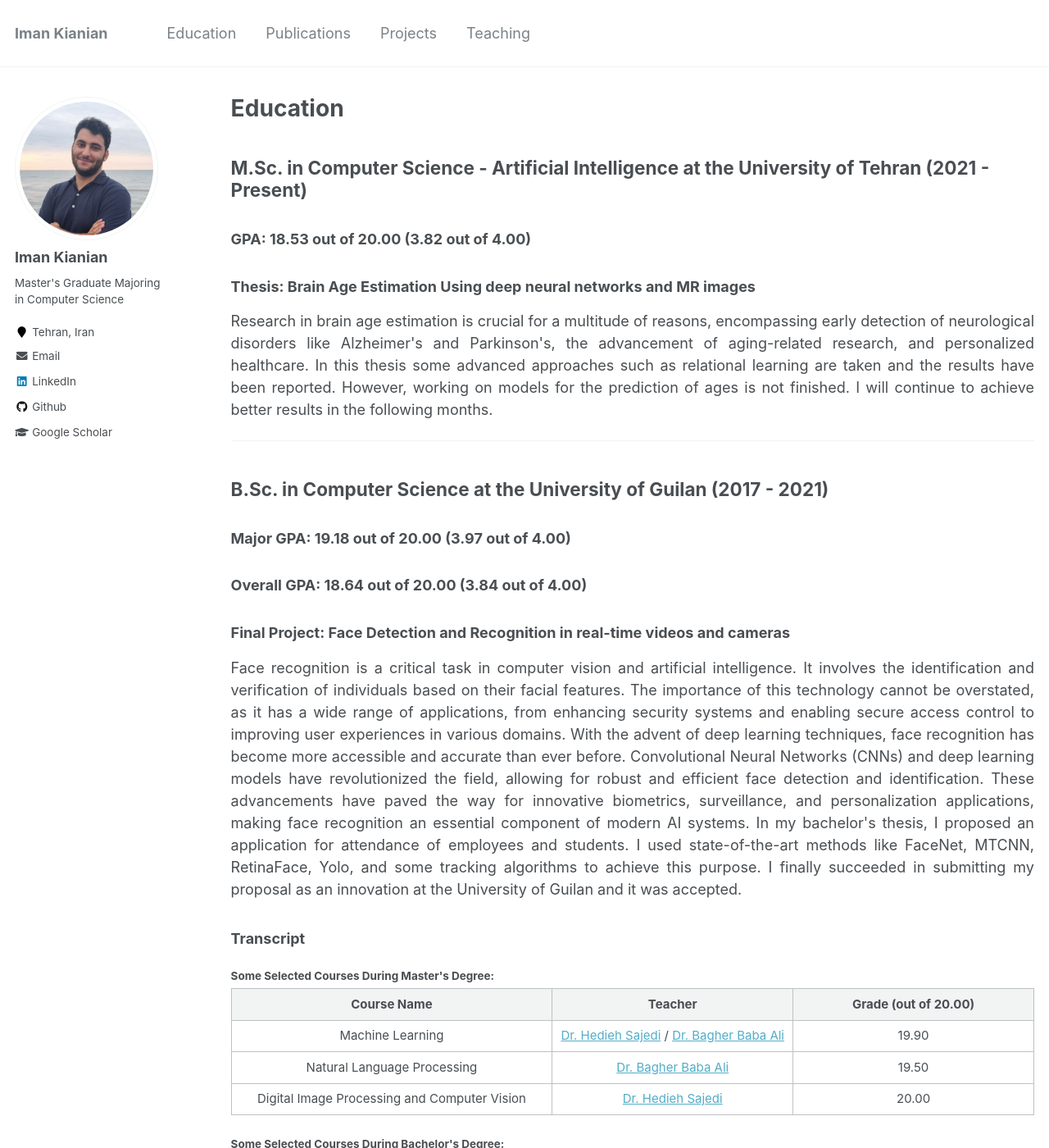
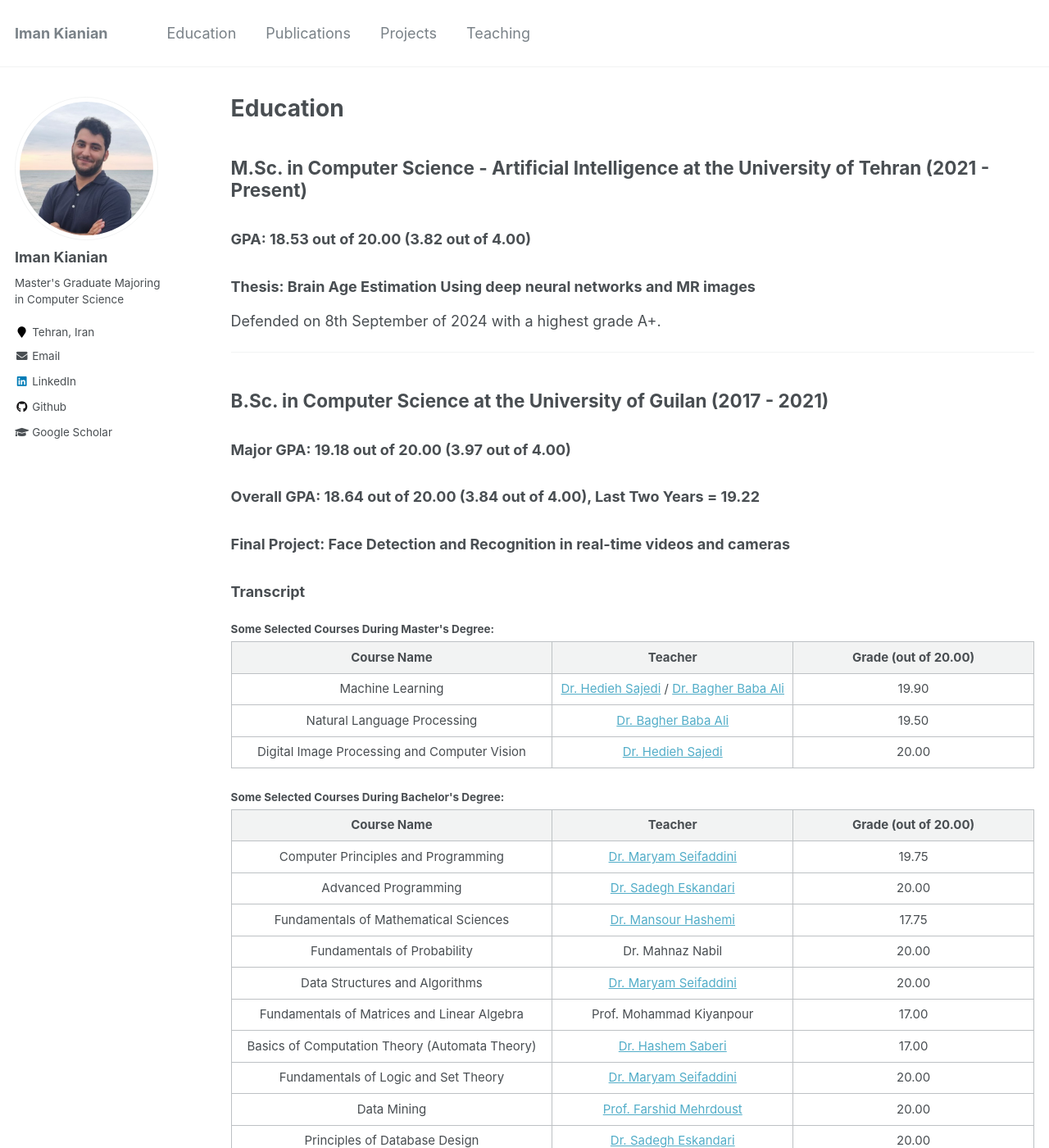
Before and after one commit to iman2693/imankianian.github.io, a Jekyll site: the page built from _pages/education.md, in a window 1280 px wide and 1400 px high. Shown: the whole window at 82% size. Built offline with Jekyll 4.4.1, drawn with Linux system fonts in a browser that asks for light colours.

Commit message:
Update education.md

```diff
--- a/_pages/education.md
+++ b/_pages/education.md
@@ -33,7 +33,7 @@ GPA: 18.53 out of 20.00 (3.82 out of 4.00)
 </h3>
 
 <h3>Thesis: Brain Age Estimation Using deep neural networks and MR images</h3>
-<p style="text-align:justify;">Research in brain age estimation is crucial for a multitude of reasons, encompassing early detection of neurological disorders like Alzheimer's and Parkinson's, the advancement of aging-related research, and personalized healthcare. In this thesis some advanced approaches such as relational learning are taken and the results have been reported. However, working on models for the prediction of ages is not finished. I will continue to achieve better results in the following months. </p>
+<p style="text-align:justify;">Defended on 8th September of 2024 with a highest grade A+.</p>
 
 
 
@@ -49,10 +49,10 @@ Major GPA: 19.18 out of 20.00 (3.97 out of 4.00)
 </h3>
 
 <h3>
-Overall GPA: 18.64 out of 20.00 (3.84 out of 4.00)
+Overall GPA: 18.64 out of 20.00 (3.84 out of 4.00), Last Two Years = 19.22
 </h3>
 <h3>Final Project: Face Detection and Recognition in real-time videos and cameras</h3>
-<p style="text-align:justify;">Face recognition is a critical task in computer vision and artificial intelligence. It involves the identification and verification of individuals based on their facial features. The importance of this technology cannot be overstated, as it has a wide range of applications, from enhancing security systems and enabling secure access control to improving user experiences in various domains. With the advent of deep learning techniques, face recognition has become more accessible and accurate than ever before. Convolutional Neural Networks (CNNs) and deep learning models have revolutionized the field, allowing for robust and efficient face detection and identification. These advancements have paved the way for innovative biometrics, surveillance, and personalization applications, making face recognition an essential component of modern AI systems. In my bachelor's thesis, I proposed an application for attendance of employees and students. I used state-of-the-art methods like FaceNet, MTCNN, RetinaFace, Yolo, and some tracking algorithms to achieve this purpose. I finally succeeded in submitting my proposal as an innovation at the University of Guilan and it was accepted.</p>
+
 
 
 
```
